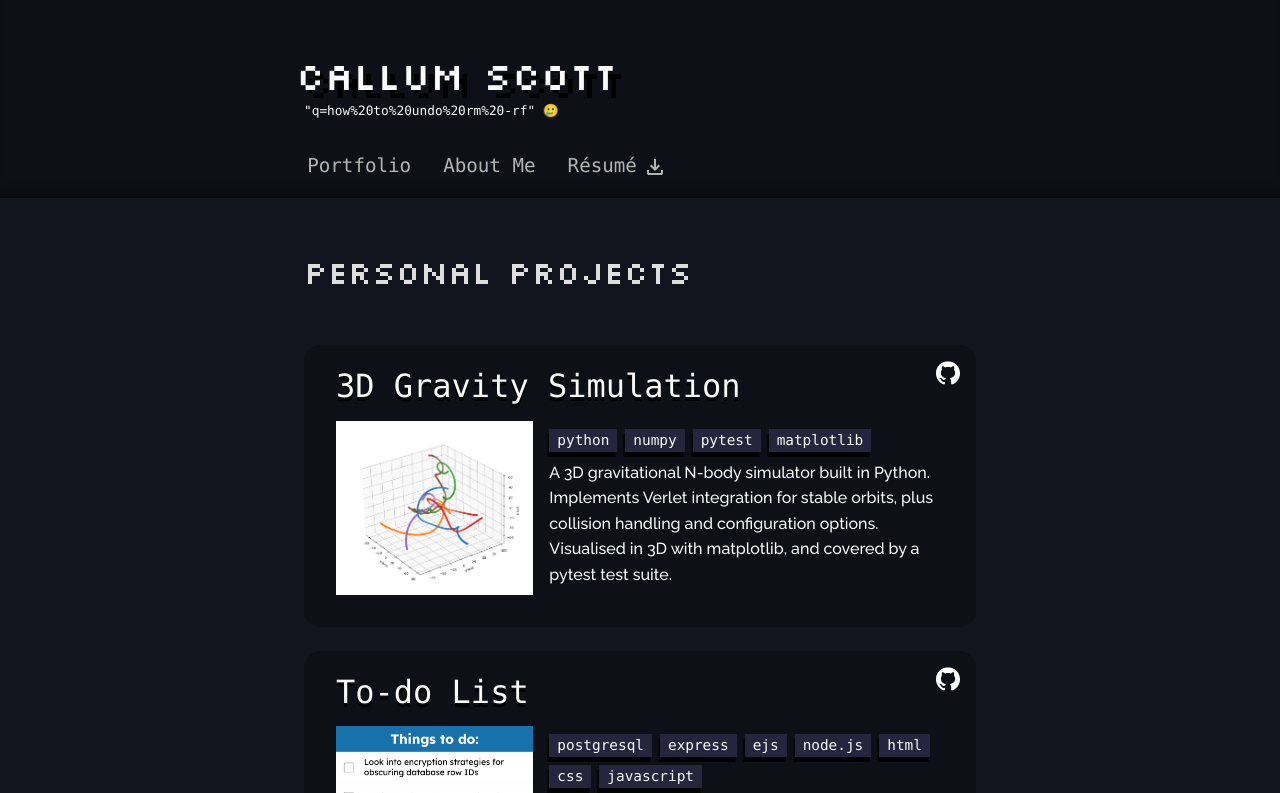
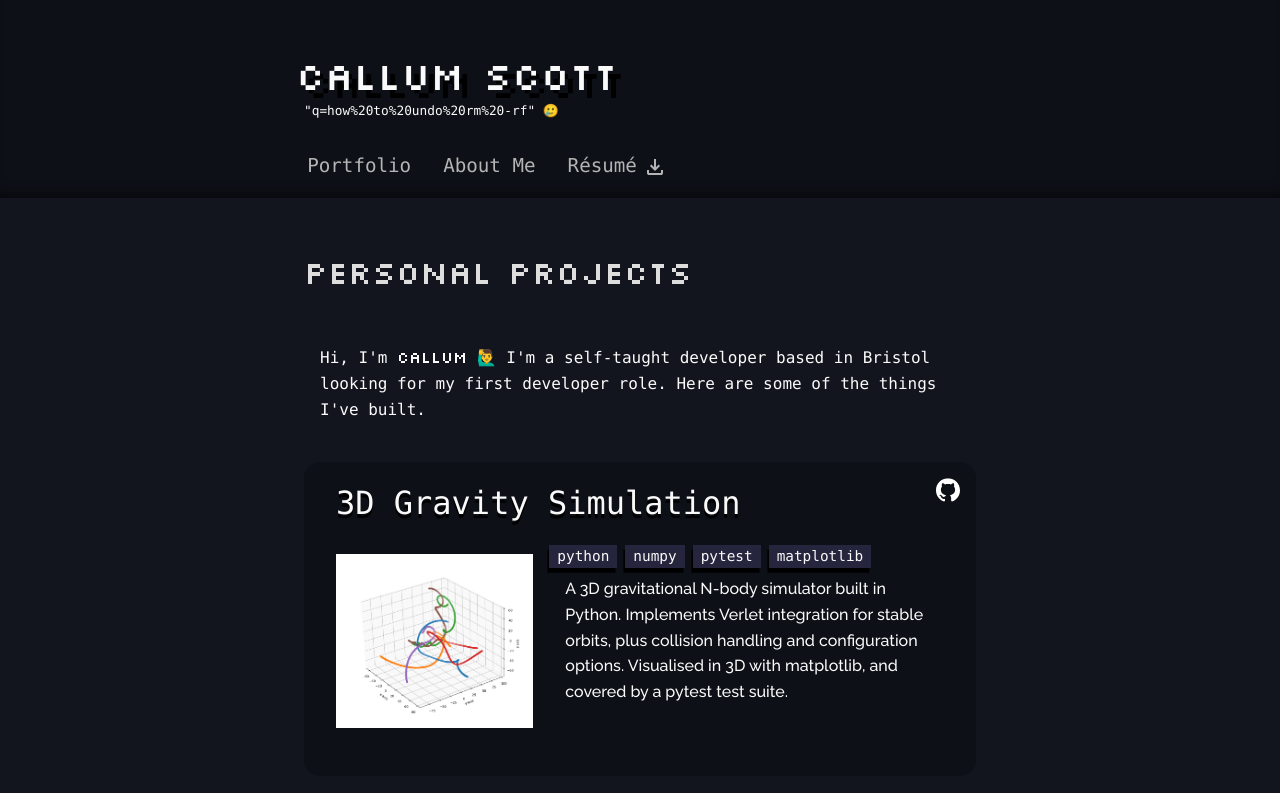
Before and after one commit to callummscott/callummscott.github.io, a plain HTML site: page index.html in a window 1280 px wide. Shown: the top 793 px of the page. Drawn offline with Linux system fonts and the light colour scheme.

Commit message:
add introductory paragraph to index

```diff
--- a/index.html
+++ b/index.html
@@ -35,6 +35,12 @@
   <main>
     <article>
       <h2 class="page-title">Personal Projects</h2>
+
+      <p>
+        Hi, I'm <span style="font-family: 'Silkscreen'">Callum</span> 🙋‍♂️
+        I'm a self-taught developer based in Bristol
+        looking for my first developer role. Here are some of the things I've built.
+      </p>
 
       <a class="project" href="https://github.com/callummscott/gravity_simulation/" rel="external">
         <h3>3D Gravity Simulation</h3>
--- a/public/styles/styles.css
+++ b/public/styles/styles.css
@@ -176,6 +176,18 @@ h2.page-title {
   }
   @media screen and (min-width: 990px) {
     margin-block-end: 3rem;
+  }
+}
+
+article p {
+  margin-bottom: 1.5rem;
+  padding-inline: 1rem;
+
+  @media screen and (min-width: 600px) {
+    margin-bottom: 2rem;
+  }
+  @media screen and (min-width: 768px) {
+    margin-bottom: 2.5rem;
   }
 }
 
```
